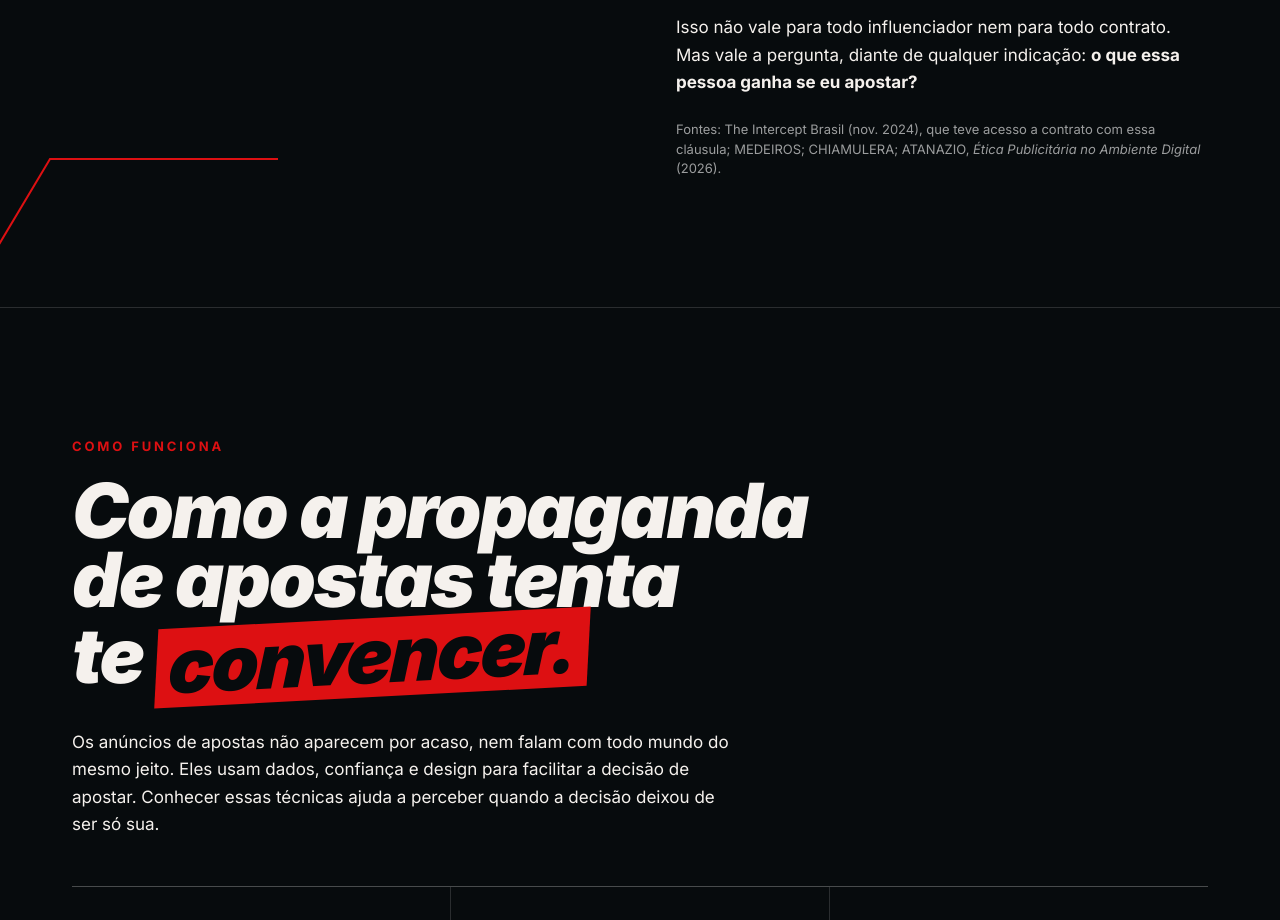
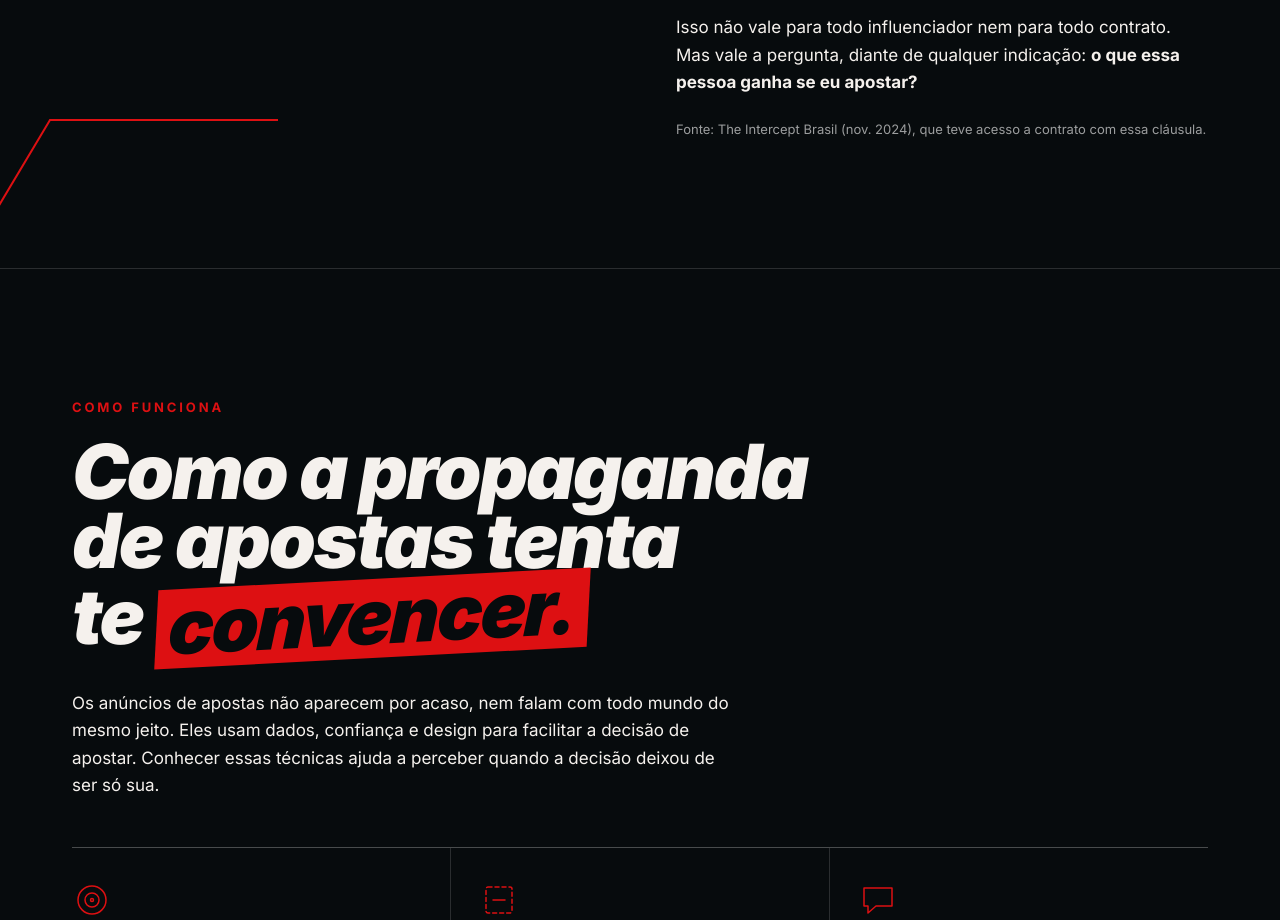
Before and after one commit to brunochiam/landing-apostas, a plain HTML site: page index.html in a window 1280 px wide. Shown: the part 3186-4106 px from the top of the page. Drawn offline with Linux system fonts and the light colour scheme.

Commit message:
Mantém só The Intercept Brasil na fonte da seção Quem ganha
Co-Authored-By: Claude Opus 5.5 <noreply@anthropic.com>

```diff
--- a/index.html
+++ b/index.html
@@ -144,7 +144,7 @@
               <p>Na prática, nasce um conflito de interesses: quanto mais o seguidor perde, mais ganha quem o indicou. Por isso, nem sempre dá para saber se uma recomendação vem de quem está do seu lado ou de quem tem a ganhar com a sua perda.</p>
               <p>Isso não vale para todo influenciador nem para todo contrato. Mas vale a pergunta, diante de qualquer indicação: <strong>o que essa pessoa ganha se eu apostar?</strong></p>
             </div>
-            <p class="nota-fonte">Fontes: The Intercept Brasil (nov. 2024), que teve acesso a contrato com essa cláusula; MEDEIROS; CHIAMULERA; ATANAZIO, <em>Ética Publicitária no Ambiente Digital</em> (2026).</p>
+            <p class="nota-fonte">Fonte: The Intercept Brasil (nov. 2024), que teve acesso a contrato com essa cláusula.</p>
           </div>
           <figure class="foto">
             <img src="img/foto-cozinha.jpg" width="1200" height="1200" loading="lazy"
```
